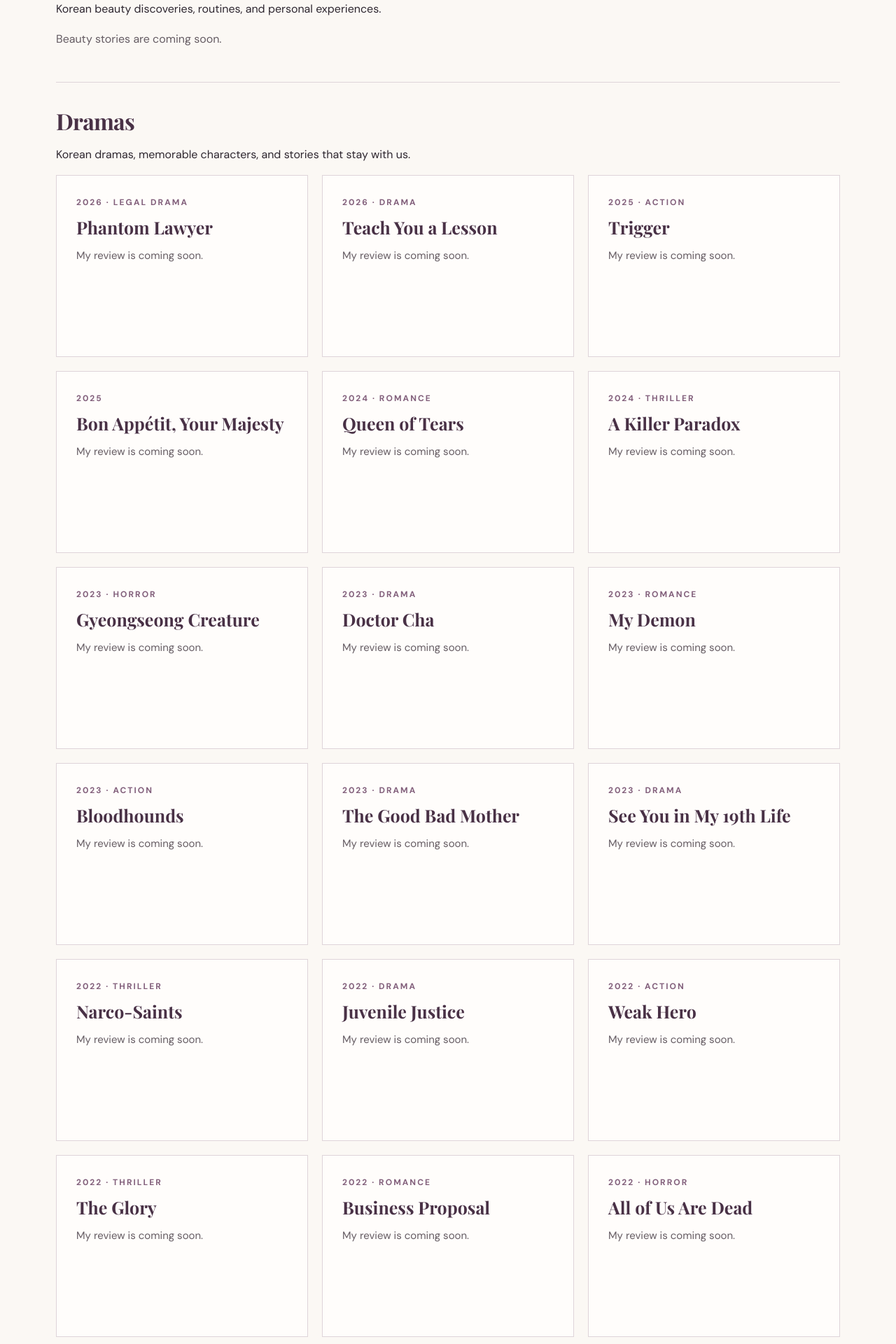
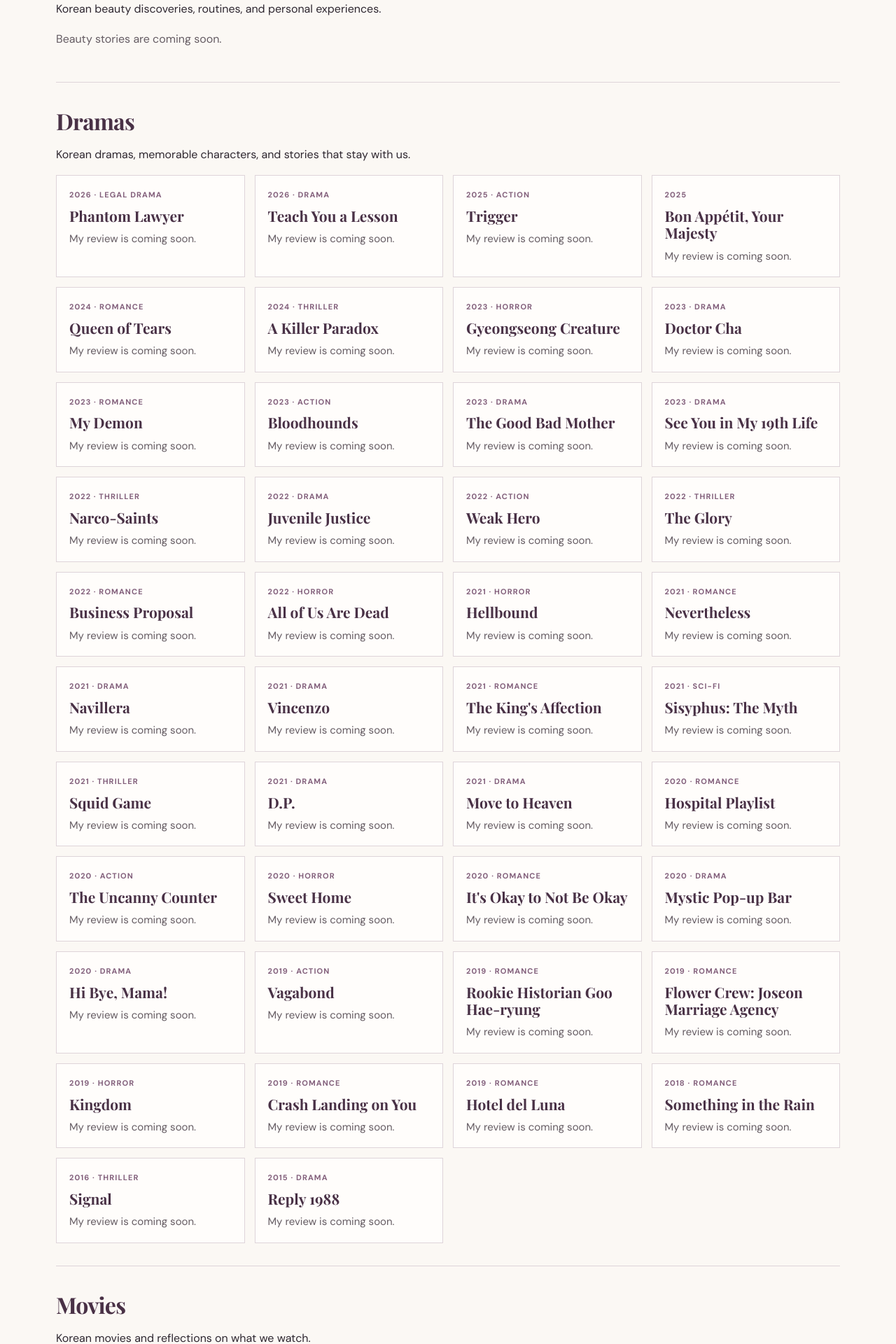
Before and after one commit to lydiarim22-coder/mindoflydia, a Jekyll site: the page built from korean-culture.html, in a window 1280 px wide. Shown: the part 1757-3677 px from the top of the page at 70% size. Built offline with Jekyll 4.4.1, drawn with Linux system fonts in a browser that asks for light colours; some web fonts are replaced.

Commit message:
Make Korean drama cards more compact

```diff
--- a/assets/css/style.css
+++ b/assets/css/style.css
@@ -93,3 +93,14 @@ h3{font-size:25px;margin:10px 0 14px}
 .culture-topic{padding-block:32px;border-top:1px solid var(--line);scroll-margin-top:24px}
 .culture-topic h2{font-size:32px;margin-bottom:16px}
 .culture-topic>p{max-width:740px}
+
+/* Compact drama cards. */
+#dramas .post-grid{grid-template-columns:repeat(4,minmax(0,1fr));gap:14px}
+#dramas .post-card{min-height:0;padding:18px}
+#dramas .post-card h3{font-size:21px;margin:8px 0 10px}
+#dramas .post-card p:not(.eyebrow){margin-bottom:0;line-height:1.5}
+#dramas .post-card .text-link{margin-top:12px}
+#dramas .post-card .eyebrow{font-size:11px;letter-spacing:.1em}
+@media(max-width:1000px){#dramas .post-grid{grid-template-columns:repeat(3,minmax(0,1fr))}}
+@media(max-width:800px){#dramas .post-grid{grid-template-columns:repeat(2,minmax(0,1fr))}}
+@media(max-width:560px){#dramas .post-grid{grid-template-columns:1fr}}
```
